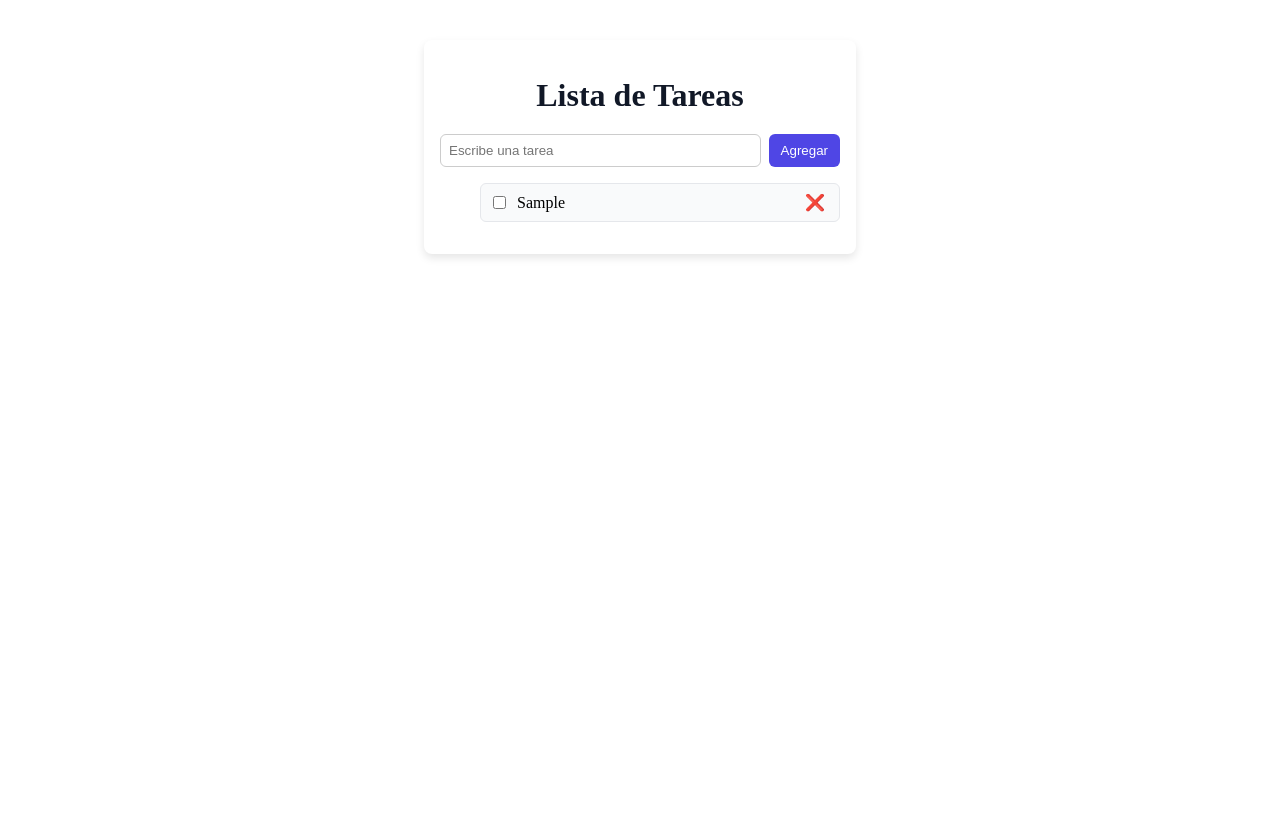
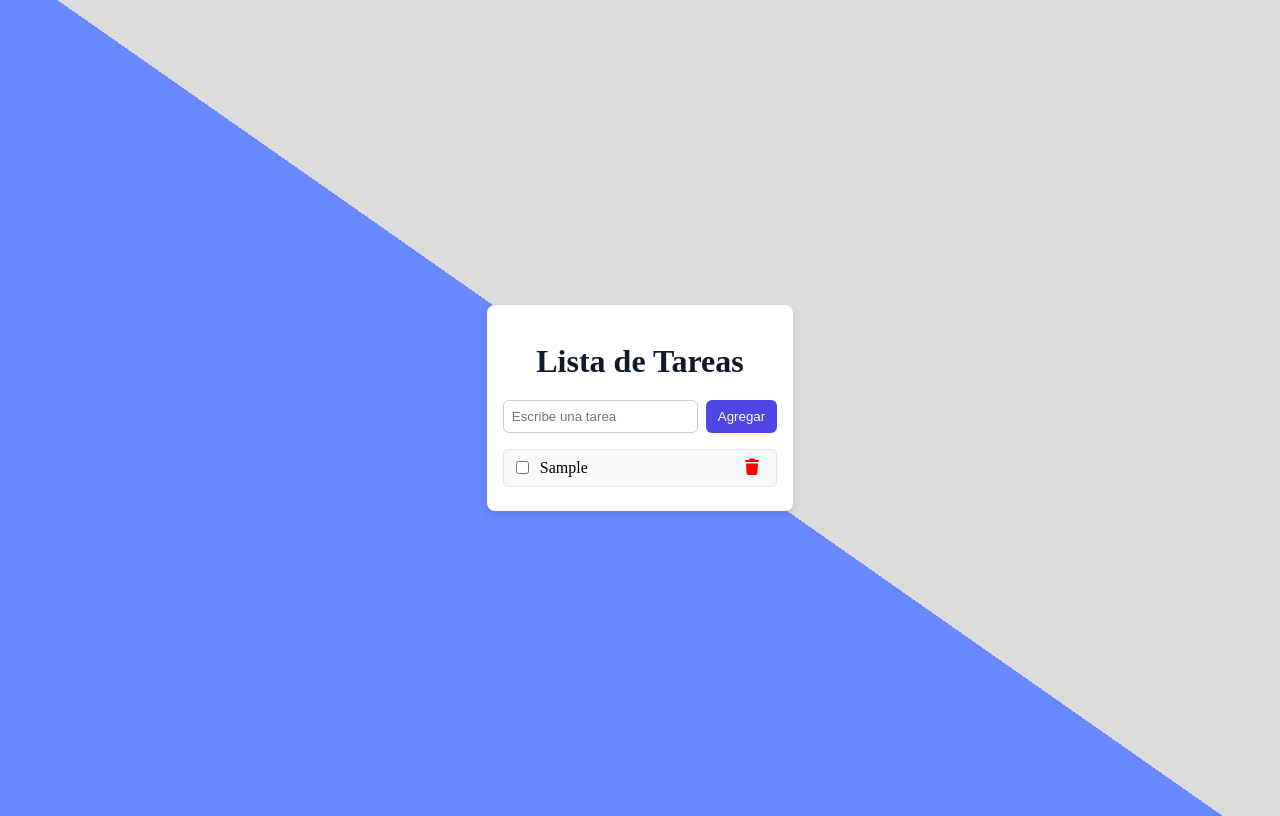
Before and after one commit to ingjoseyepez/todo-app-react, a React (Vite) app: page / in a window 1280 px wide. Both pictures are taken after typing "Sample" into the empty fields and a click on the button "Agregar". Built offline with nearby package versions, Linux system fonts and the light colour scheme.

Commit message:
[update] Proyecto

```diff
--- a/package.json
+++ b/package.json
@@ -10,6 +10,10 @@
     "preview": "vite preview"
   },
   "dependencies": {
+    "@fortawesome/free-brands-svg-icons": "^7.0.1",
+    "@fortawesome/free-regular-svg-icons": "^7.0.1",
+    "@fortawesome/free-solid-svg-icons": "^7.0.1",
+    "@fortawesome/react-fontawesome": "^3.0.2",
     "react": "^19.1.1",
     "react-dom": "^19.1.1"
   },
--- a/src/App.module.css
+++ b/src/App.module.css
@@ -1,3 +1,14 @@
+body {
+  display: flex;
+  align-items: center;
+  justify-content: center;
+  height: 100vh;
+  background-size: contain;
+  background-repeat: no-repeat;
+  background: #688AFF;
+  background: linear-gradient(35deg, rgba(104, 138, 255, 1) 50%, rgba(220, 220, 220, 1) 50%);
+}
+
 .container {
   max-width: 400px;
   margin: 40px auto;
--- a/src/components/TaskItem.jsx
+++ b/src/components/TaskItem.jsx
@@ -1,3 +1,6 @@
+import { FontAwesomeIcon } from '@fortawesome/react-fontawesome';
+import {faTrash} from '@fortawesome/free-solid-svg-icons';
+
 import styles from "./TaskItem.module.css";
 
 function TaskItem({ tarea, index, toggleCompletada, eliminarTarea }) {
@@ -19,7 +22,7 @@ function TaskItem({ tarea, index, toggleCompletada, eliminarTarea }) {
         className={styles.deleteButton}
         onClick={() => eliminarTarea(index)}
       >
-        ❌
+        <FontAwesomeIcon icon={faTrash}/>
       </button>
     </li>
   );
--- a/src/components/TaskItem.module.css
+++ b/src/components/TaskItem.module.css
@@ -16,7 +16,7 @@
 
 .completed {
   text-decoration: line-through;
-    color: #6b7280;
+  color: #323;
 }
 
 .deleteButton {
--- a/src/components/TaskList.jsx
+++ b/src/components/TaskList.jsx
@@ -1,8 +1,9 @@
 import TaskItem from "./TaskItem";
+import styles from "./TaskList.module.css"; // Importa CSS Module
 
 function TaskList({ tareas, toggleCompletada, eliminarTarea }) {
   return (
-    <ul>
+    <ul className={styles.lista}>
       {tareas.map((tarea, index) => (
         <TaskItem
           key={index}
@@ -10,6 +11,7 @@ function TaskList({ tareas, toggleCompletada, eliminarTarea }) {
           index={index}
           toggleCompletada={toggleCompletada}
           eliminarTarea={eliminarTarea}
+          className={styles.item} // Pasamos clase al TaskItem si quieres usarla ahí
         />
       ))}
     </ul>
--- a/src/components/TaskList.module.css
+++ b/src/components/TaskList.module.css
@@ -0,0 +1,13 @@
+.lista {
+    list-style: none;
+    padding: 0;
+    margin: 0;
+  }
+
+  .item {
+    display: flex;
+    align-items: center;
+    justify-content: space-between;
+    padding: 8px;
+    border-bottom: 1px solid #ddd;
+  }
```
Also changed, not shown: 1 other file (tests, documents, lock files or other folders). Lines whose indentation alone changed are shown as unchanged.
